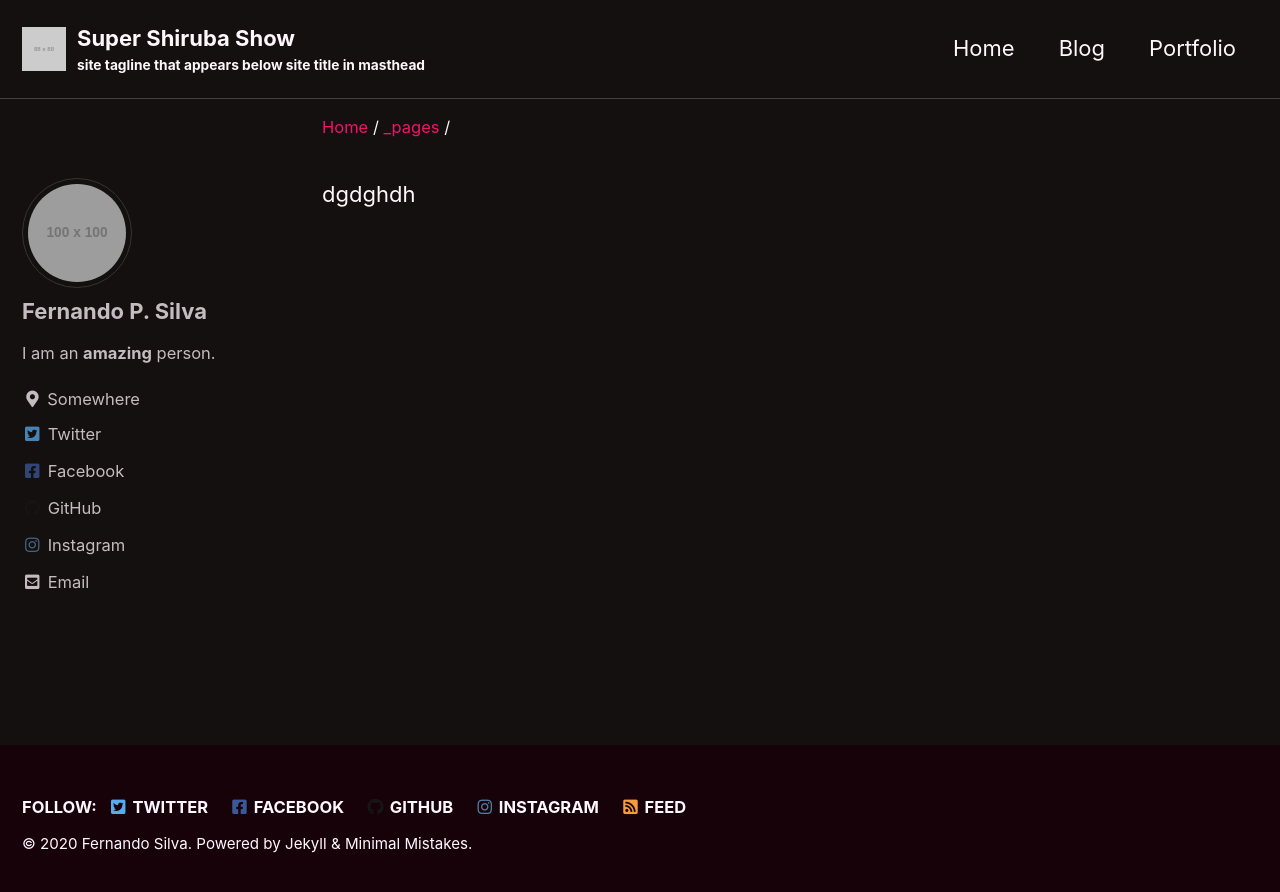
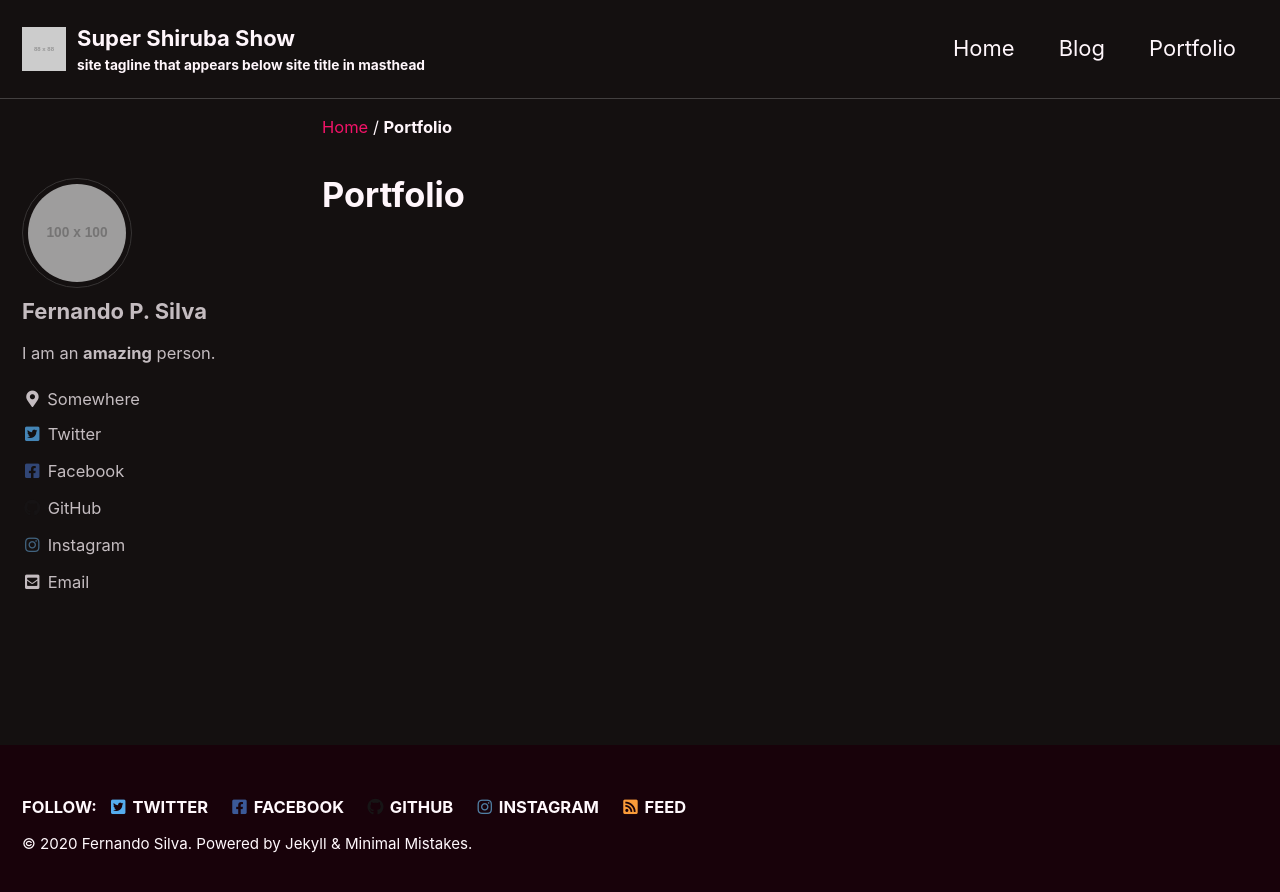
Before and after one commit to fshiruba/ShirubaSite, a Jekyll site: the page built from _pages/portfolio.md, in a window 1280 px wide. Shown: the top 892 px of the page. Built offline with Jekyll 4.4.1, drawn with Linux system fonts in a browser that asks for light colours; cached includes are drawn as plain includes; our own code applies the rules of GitHub Pages for plain Markdown files.

Commit message:
Update portfolio.md

```diff
--- a/_pages/portfolio.md
+++ b/_pages/portfolio.md
@@ -1 +1,8 @@
-dgdghdh
+---
+title: Portfolio
+layout: collection
+permalink: /portfolio/
+collection: portfolio
+entries_layout: grid
+classes: wide
+---
```
